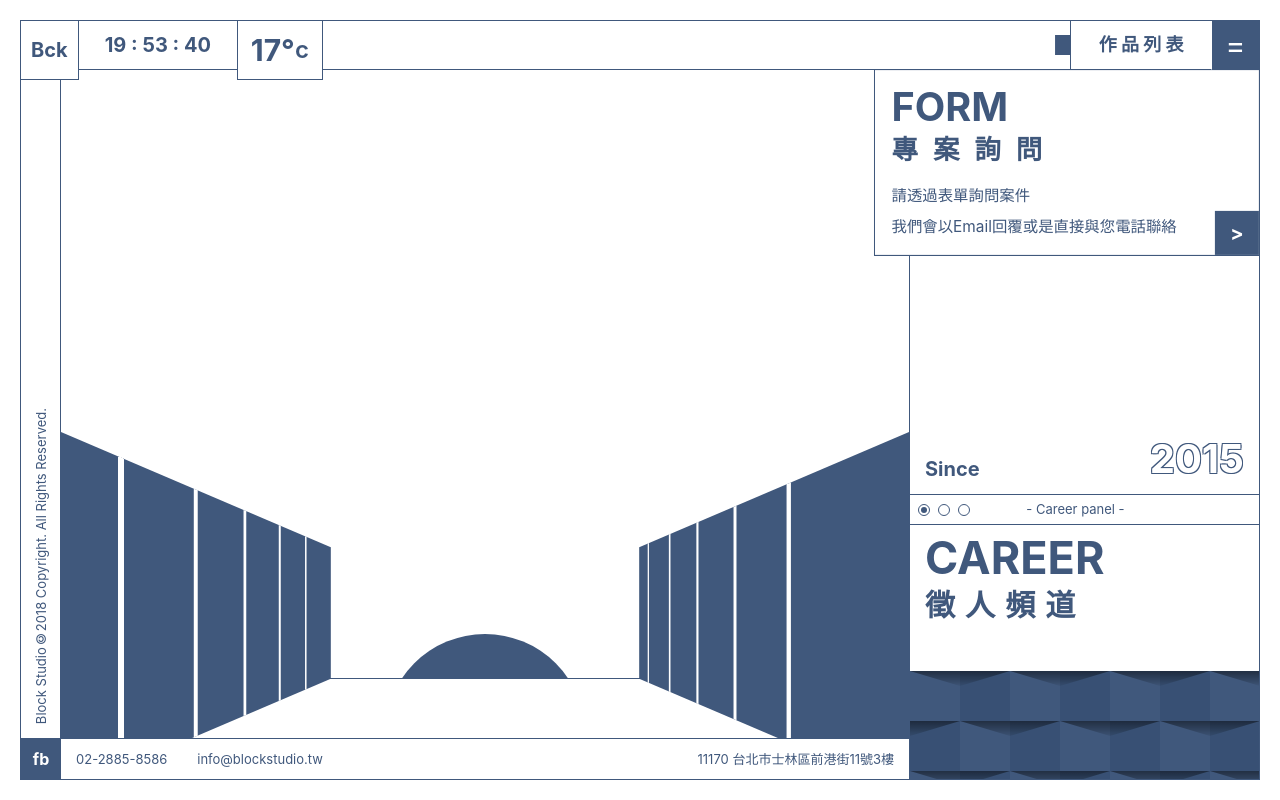
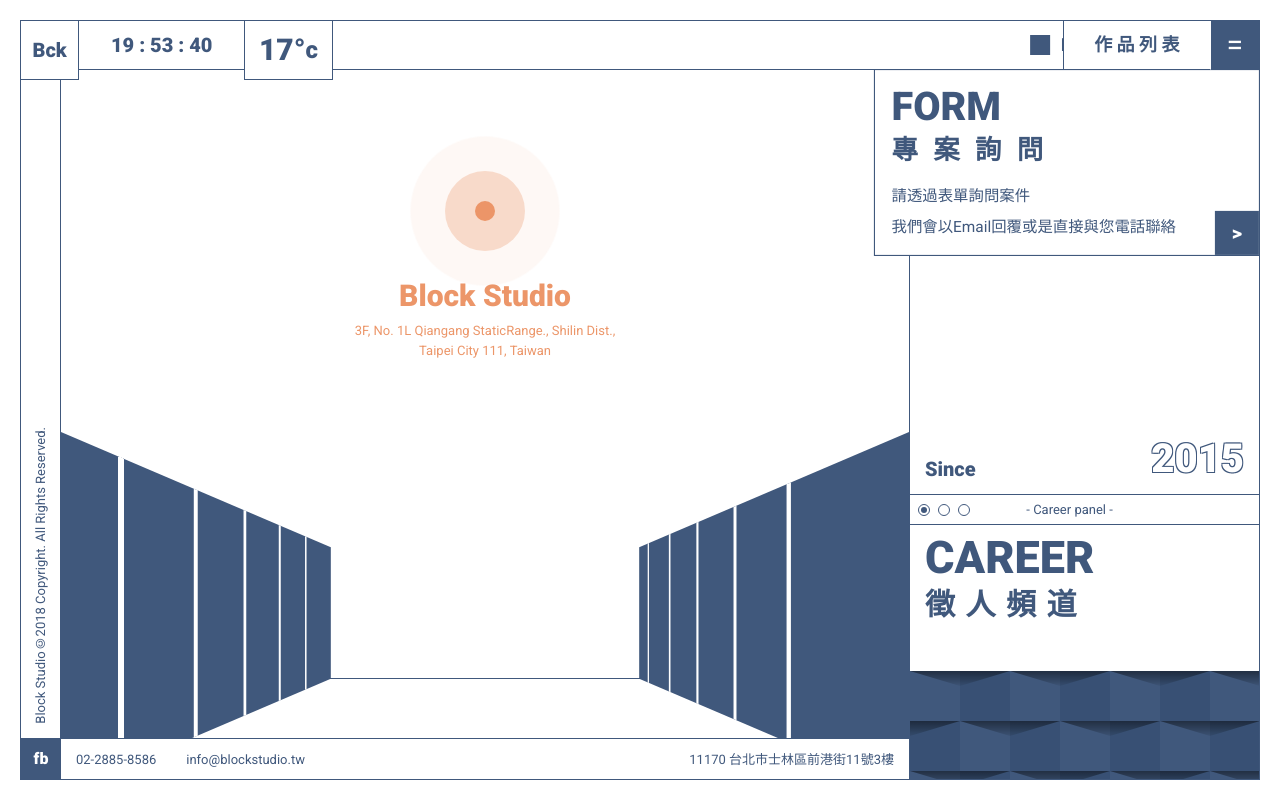
Before and after one commit to bubblecigar/blockstudio, a React (Create React App) app: page / in a window 1280 px wide. Built offline with nearby package versions, Linux system fonts and the light colour scheme.

Commit message:
add logo

```diff
--- a/public/index.html
+++ b/public/index.html
@@ -10,6 +10,9 @@
   <link rel="stylesheet" href="https://cdnjs.cloudflare.com/ajax/libs/meyer-reset/2.0/reset.min.css"
     integrity="sha512-NmLkDIU1C/C88wi324HBc+S2kLhi08PN5GDeUVVVC/BVt/9Izdsc9SVeVfA1UZbY3sHUlDSyRXhCzHfr6hmPPw=="
     crossorigin="anonymous" referrerpolicy="no-referrer" />
+  <link rel="preconnect" href="https://fonts.googleapis.com">
+  <link rel="preconnect" href="https://fonts.gstatic.com" crossorigin>
+  <link href="https://fonts.googleapis.com/css2?family=Roboto:wght@400;900&display=swap" rel="stylesheet">
   <!--
       manifest.json provides metadata used when your web app is installed on a
       user's mobile device or desktop. See https://developers.google.com/web/fundamentals/web-app-manifest/
--- a/src/App.css
+++ b/src/App.css
@@ -3,6 +3,7 @@
   --gap-m: 15px;
   --gap-s: 10px;
   --main: #40587c;
+  --contrast: #ec9669;
   --font-size: 13px;
 }
 * {
@@ -13,9 +14,14 @@
   display: flex;
   justify-content: center;
   align-items: center;
+  font-family: 'Roboto', sans-serif;
 }
 
 ::selection {
   background: #40587c;
   color: white;
 }
+
+.orange::selection {
+  background-color: var(--contrast);
+}
--- a/src/HeroImage.js
+++ b/src/HeroImage.js
@@ -6,6 +6,16 @@
   }
   to {
     transform: translate(0px);
+  }
+`
+const emittingCrown = keyframes`
+  from {
+    transform: scale(0);
+    opacity: 1;
+  }
+  to {
+    transform: scale(2);
+    opacity: 0;
   }
 `
 
@@ -23,6 +33,21 @@
     height: 50%;
   }
   .sky {
+    display: flex;
+    flex-flow: column;
+    justify-content: center;
+    align-items: center;
+  }
+  h1 {
+    color: var(--contrast);
+    font-size: 30px;
+    font-weight: bold;
+  }
+  p {
+    color: var(--contrast);
+    text-align: center;
+    line-height: 20px;
+    padding-top: 10px;
   }
   .ground {
     display: flex;
@@ -83,30 +108,36 @@
     transform: translate(-50%) rotateX(90deg);
   }
   .sun {
-    width: 200px;
-    height: 200px;
+    width: 20px;
+    height: 20px;
+    margin: 60px;
 
-    @media (max-width: 700px) {
-      width: 150px;
-      height: 150px;
-      transform: translate(-50%, -20%);
+    ::after {
+      content: '';
+      width: 80px;
+      height: 80px;
+      background-color: var(--contrast);
+      opacity: 0.3;
+      border-radius: 50%;
+      position: absolute;
     }
 
     border-radius: 100px;
-    background: var(--main);
-    position: absolute;
+    background: var(--contrast);
     display: flex;
     justify-content: center;
     align-items: center;
     color: white;
     font-size: 36px;
-    bottom:0;
-    left: 50%;
-    transform: translate(-50%, 20%);
-    transition: transform cubic-bezier(.7,0,.3,1) .4s;
 
-    &:hover {
-      transform: translate(-50%, -50%);
+    .crown {
+      width: 80px;
+      height: 80px;
+      position: absolute;
+
+      border-radius: 100px;
+      background: var(--contrast);
+      animation: ${emittingCrown} 2s cubic-bezier(.7,0,.3,1) infinite;
     }
   }
 `
@@ -116,12 +147,18 @@
 export const HeroImage = () => {
   return (
     <HeroImageStyle>
-      <div className='sky'></div>
+      <div className='sky'>
+        <div className='sun'>
+          <div className='crown'></div>
+        </div>
+        <h1 className='orange'>Block Studio</h1>
+        <p className='orange'>
+          3F, No. 1L Qiangang StaticRange., Shilin Dist.,<br className='orange' />
+          Taipei City 111, Taiwan
+        </p>
+      </div>
       <div className='ground'>
         <div className='horizontal-line'>
-        </div>
-        <div className='sun'>
-          Hi, 你好
         </div>
         <div className='left'>
           {
```
